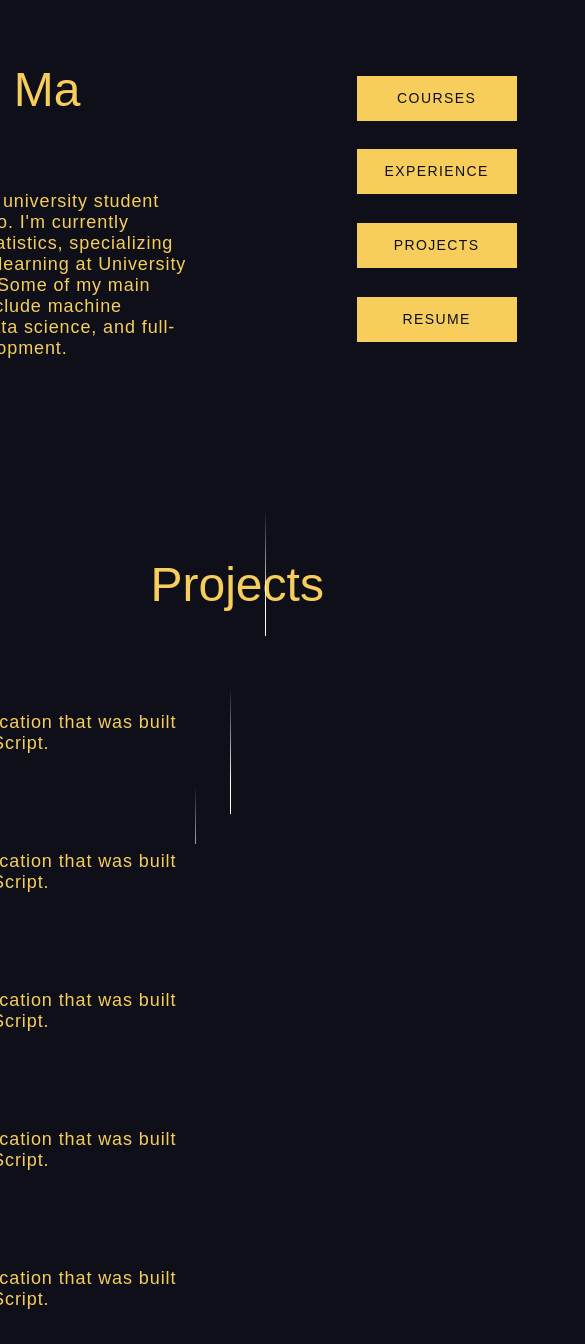
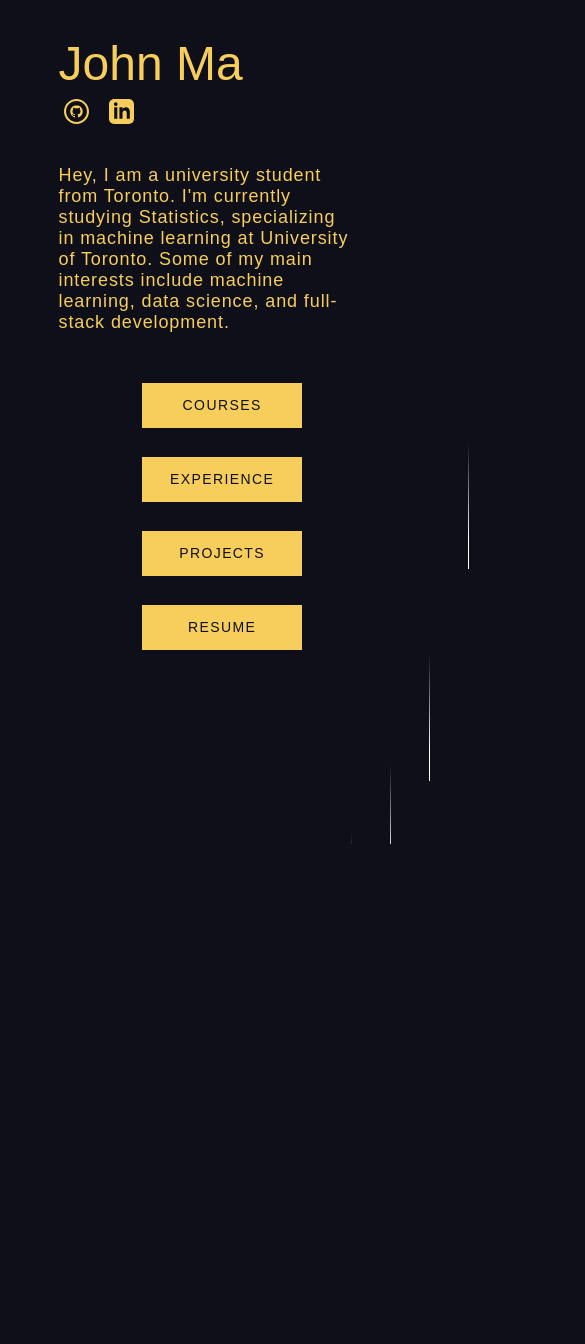
Before and after one commit to jiputer/jiputer.github.io, a React (Create React App) app: page / in a window 390 px wide. Shown: the top 1344 px of the page, 585 px wide, since content can reach past the window. After the commit the page ends 844 px from the top, so only its background shows below. Built offline with nearby package versions, Linux system fonts and the light colour scheme.

Commit message:
scalability changes

```diff
--- a/src/App.css
+++ b/src/App.css
@@ -36,3 +36,8 @@
     transform: rotate(360deg);
   }
 }
+
+html, body {
+  max-width: 100%;
+  overflow-x: hidden;
+}
--- a/src/components/background/background.css
+++ b/src/components/background/background.css
@@ -7,7 +7,7 @@
   right: 0;
   height: 100%;
   margin: auto;
-  width: 90vw;
+  width: 100%;
 }
 
 .line {
@@ -16,7 +16,7 @@
   width: 1px;
   height: 100%;
   top: 0;
-  left: 50%;
+  left: 100%;
   overflow: hidden;
 }
 .line::after {
--- a/src/components/main/MainPage.css
+++ b/src/components/main/MainPage.css
@@ -3,8 +3,7 @@
     display: flex;
     flex-direction: column;
     justify-content: center;
-    padding:0;
-    margin:5vmax;
+    margin: 5vw, 5vh;
     width: 100%;
     height: 100%;
 }
@@ -13,19 +12,22 @@
     display: -webkit-inline-flex;
     flex-flow: row wrap;
     padding: 5vw;
-    margin-bottom: 20vw;
-    width: 90vmax;
+    margin-bottom: 20vh;
+    margin-left:2vw;
+    margin-top:2vh;
+    margin-right:2vw;
+    width: 90vw;
 }
 
 .projectsContainer{
     display: -webkit-inline-flex;
     flex-flow: row wrap;
-    padding: 10vw;
+    padding: 10vw, 10vh;
     margin-bottom: 20vw;
-    width: 100%;
+    width: 100vw;
     padding-right: 10vw;
-    padding-top: 10vw;
-    margin-bottom: 20vw;
+    padding-top: 10vh;
+    margin-bottom: 10vh;
     width: 90vmax;
 
 }
--- a/src/components/navbar/navbar.css
+++ b/src/components/navbar/navbar.css
@@ -31,3 +31,11 @@
     transition: display 0.5s ease-in-out;
 
   }
+
+
+  @media screen and (max-width: 600px) {
+    .navbar {
+      display: none;
+      transition: display 0.3s ease-in-out;
+    }
+  }
--- a/src/index.css
+++ b/src/index.css
@@ -5,9 +5,17 @@ body {
     sans-serif;
   -webkit-font-smoothing: antialiased;
   -moz-osx-font-smoothing: grayscale;
+  overflow-x: hidden;
+  max-width: 100%;
+
 }
 
 code {
   font-family: source-code-pro, Menlo, Monaco, Consolas, 'Courier New',
     monospace;
 }
+
+html {
+  overflow-x: hidden;
+  max-width: 100%;
+}
```
